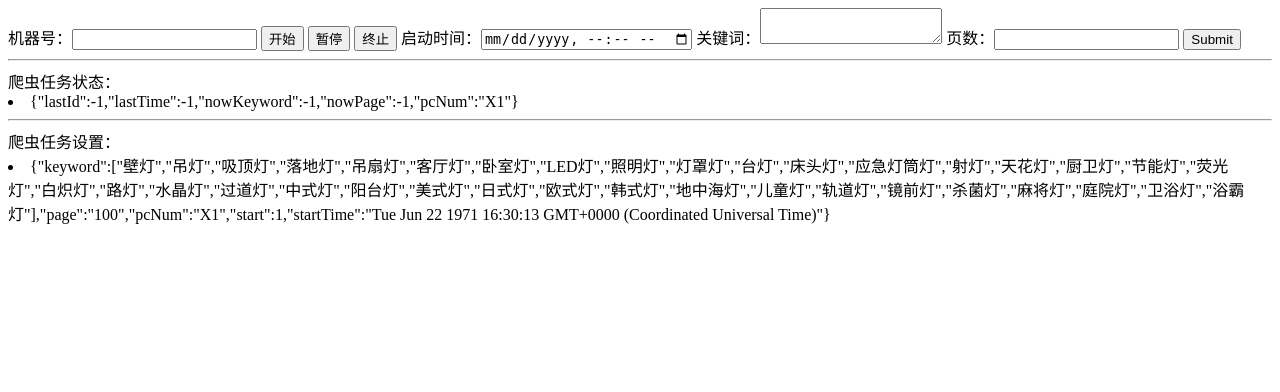
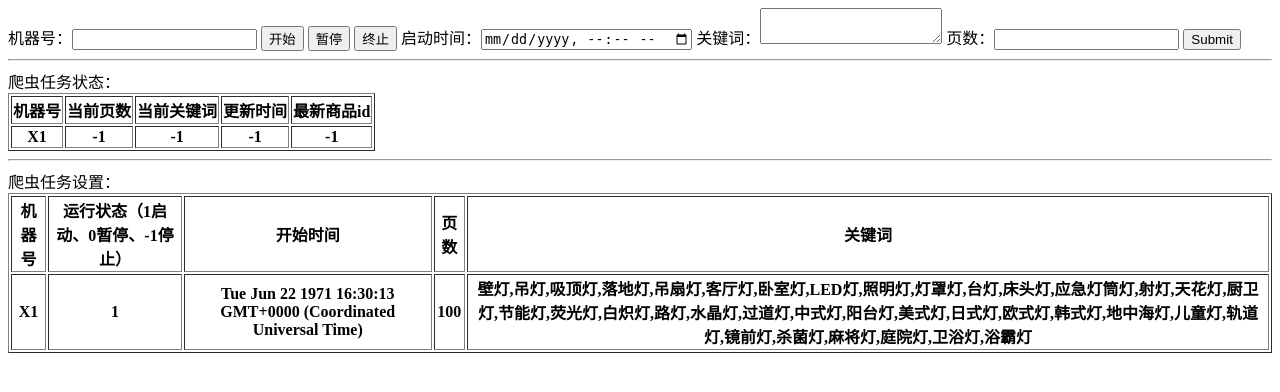
Before and after one commit to yangn0/spiderManager, a Flask app: page / in a window 1280 px wide. Shown: the top 392 px of the page. Run offline with Flask 2, Linux system fonts and the light colour scheme; lists and menus that the app fills with data are empty; some libraries are stand-ins or nearby versions.

Commit message:
feat:html style

```diff
--- a/templates/index.html
+++ b/templates/index.html
@@ -24,10 +24,26 @@
     <input id="submit" type="submit" value="Submit" />
     <hr />
     爬虫任务状态：
-    <div id="status"></div>
+    <table border="1" id="status">
+        <tr>
+            <th>机器号</th>
+            <th>当前页数</th>
+            <th>当前关键词</th>
+            <th>更新时间</th>
+            <th>最新商品id</th>
+        </tr>
+    </table>
     <hr />
     爬虫任务设置：
-    <div id="set"></div>
+    <table border="1" id="set">
+        <tr>
+            <th>机器号</th>
+            <th>运行状态（1启动、0暂停、-1停止）</th>
+            <th>开始时间</th>
+            <th>页数</th>
+            <th>关键词</th>
+        </tr>
+    </table>
 </body>
 
 <script>
@@ -39,8 +55,8 @@
                 dataType: "json",
                 contentType: "application/json;charset=utf-8",
                 data: JSON.stringify({
-                        "pcNum":$("#pcNum").val(),
-                        'start':1,
+                    "pcNum": $("#pcNum").val(),
+                    'start': 1,
                 }),
                 async: true,
                 success: function (returndata) {
@@ -60,8 +76,8 @@
                 dataType: "json",
                 contentType: "application/json;charset=utf-8",
                 data: JSON.stringify({
-                        "pcNum":$("#pcNum").val(),
-                        'start':0,
+                    "pcNum": $("#pcNum").val(),
+                    'start': 0,
                 }),
                 async: true,
                 success: function (returndata) {
@@ -81,8 +97,8 @@
                 dataType: "json",
                 contentType: "application/json;charset=utf-8",
                 data: JSON.stringify({
-                        "pcNum":$("#pcNum").val(),
-                        'start':-1,
+                    "pcNum": $("#pcNum").val(),
+                    'start': -1,
                 }),
                 async: true,
                 success: function (returndata) {
@@ -96,7 +112,7 @@
     );
 
     $("#submit").click(function () {
-            var stTime=new Date($("#startTime").val()).getTime()/1000
+        var stTime = new Date($("#startTime").val()).getTime() / 1000
         $.ajax(
             {
                 url: "/set",
@@ -104,10 +120,10 @@
                 dataType: "json",
                 contentType: "application/json;charset=utf-8",
                 data: JSON.stringify({
-                        "pcNum":$("#pcNum").val(),
-                        "startTime":stTime,
-                        "keyword":$("#keyword").val(),
-                        "page":$("#page").val(),
+                    "pcNum": $("#pcNum").val(),
+                    "startTime": stTime,
+                    "keyword": $("#keyword").val(),
+                    "page": $("#page").val(),
                 }),
                 async: true,
                 success: function (returndata) {
@@ -131,8 +147,15 @@
             console.log(data)
             for (var key in data['data']) {
                 var item = data['data'][key];
+                //JSON.stringify(item)
                 $("#status").append("\
-                    <li>"+JSON.stringify(item)+"</li>\
+                    <tr>"+
+                    "<th>" + item["pcNum"] + "</th>" +
+                    "<th>" + item["nowPage"] + "</th>" +
+                    "<th>" + item["nowKeyword"] + "</th>" +
+                    "<th>" + item["lastTime"] + "</th>" +
+                    "<th>" + item["lastId"] + "</th>" +
+                    "</tr>\
                     ");
             }
 
@@ -154,9 +177,16 @@
                 var newDate = new Date();
                 newDate.setTime(parseInt(data['data'][key]["startTime"]) * 1000);
                 var item = data['data'][key];
-                item['startTime']=newDate.toString();
+                item['startTime'] = newDate.toString();
+                //JSON.stringify(item)
                 $("#set").append("\
-                    <li>"+JSON.stringify(item)+"</li>\
+                <tr>"+
+                    "<th>" + item["pcNum"] + "</th>" +
+                    "<th>" + item["start"] + "</th>" +
+                    "<th>" + item["startTime"] + "</th>" +
+                    "<th>" + item["page"] + "</th>" +
+                    "<th>" + item["keyword"] + "</th>" +
+                    "</tr>\
                     ");
             }
         },
```
Also changed, not shown: run.py (+18 -15 lines). Lines whose indentation alone changed are shown as unchanged.
